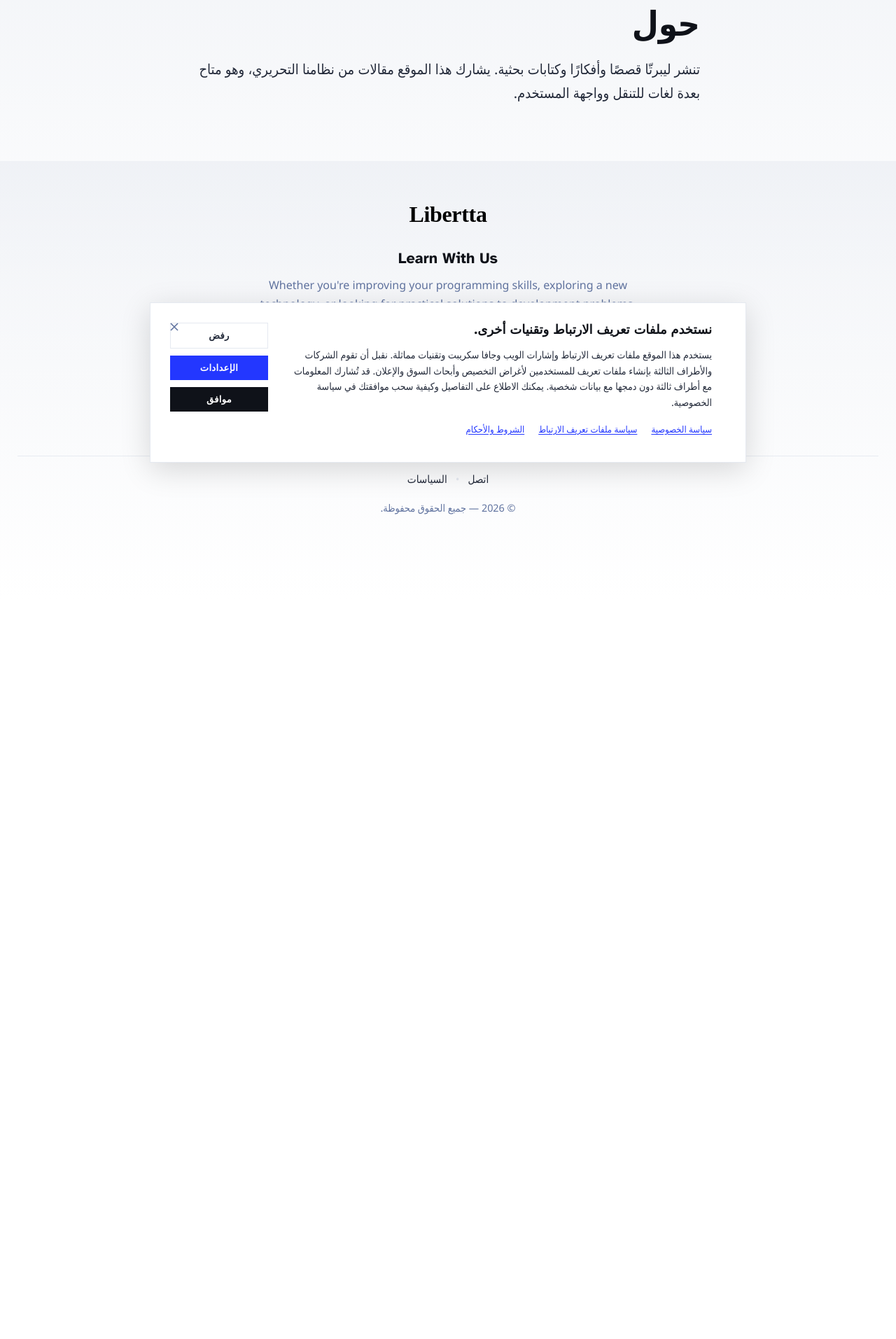
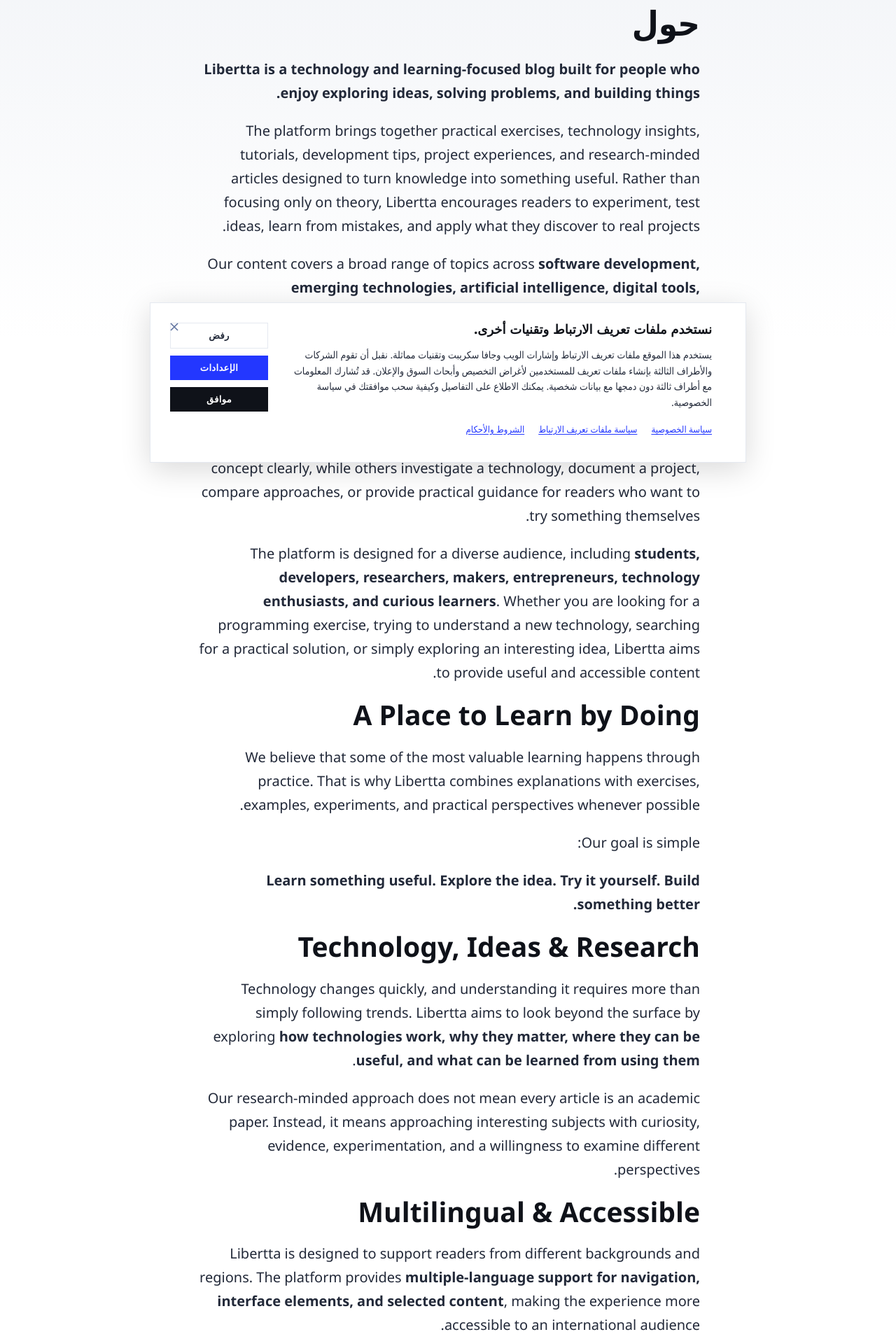
Before and after one commit to mohammedmiroud90-debug/liberttin, an Astro site: page /ar/about/ in a window 1280 px wide. Shown: the part 115-2028 px from the top of the page at 70% size. Before the commit the page ends 973 px from the top, so only its background shows below. Built offline with nearby package versions, Linux system fonts and the light colour scheme; Astro itself is replaced by a stand-in of ours; no server answers; a web font is replaced by a local one.

Commit message:
fix: update project configuration and deployment9

```diff
--- a/src/components/Header.astro
+++ b/src/components/Header.astro
@@ -659,6 +659,7 @@ const adminHref = localizedPath(locale, "/admin/");
 		color: #111;
 		overflow: hidden;
 		border: 1px solid rgba(0, 0, 0, 0.08);
+		border-radius: 20px;
 		box-shadow: 0 28px 64px rgba(0, 0, 0, 0.24);
 		animation: subscribe-modal-in 0.28s ease;
 	}
@@ -818,6 +819,7 @@ const adminHref = localizedPath(locale, "/admin/");
 		width: 100%;
 		padding: 0.9rem 1rem;
 		border: 1px solid #d1d5db;
+		border-radius: 12px;
 		background: #fff;
 		font-size: 1rem;
 		box-sizing: border-box;
@@ -833,6 +835,7 @@ const adminHref = localizedPath(locale, "/admin/");
 	.subscribe-modal__form button {
 		padding: 0.9rem 1.1rem;
 		border: none;
+		border-radius: 12px;
 		background: #000;
 		color: #fff;
 		font-weight: 700;
--- a/src/views/AboutPage.astro
+++ b/src/views/AboutPage.astro
@@ -10,6 +10,8 @@ import { pageTitle } from "../i18n/title";
 type Props = { locale?: Locale };
 const locale = Astro.props.locale ?? DEFAULT_LOCALE;
 const dir = getDir(locale);
+const aboutDescription =
+	"Libertta is a technology and learning-focused blog built for people who enjoy exploring ideas, solving problems, and building things.";
 ---
 
 <!doctype html>
@@ -17,7 +19,7 @@ const dir = getDir(locale);
 	<head>
 		<BaseHead
 			title={pageTitle(locale, "nav.about")}
-			description={t(locale, "about.body")}
+			description={aboutDescription}
 			locale={locale}
 		/>
 	</head>
@@ -26,7 +28,103 @@ const dir = getDir(locale);
 		<main>
 			<article>
 				<h1>{t(locale, "nav.about")}</h1>
-				<p>{t(locale, "about.body")}</p>
+
+				<p>
+					<strong
+						>Libertta is a technology and learning-focused blog built for people who enjoy
+						exploring ideas, solving problems, and building things.</strong
+					>
+				</p>
+
+				<p>
+					The platform brings together practical exercises, technology insights, tutorials,
+					development tips, project experiences, and research-minded articles designed to turn
+					knowledge into something useful. Rather than focusing only on theory, Libertta
+					encourages readers to experiment, test ideas, learn from mistakes, and apply what they
+					discover to real projects.
+				</p>
+
+				<p>
+					Our content covers a broad range of topics across
+					<strong
+						>software development, emerging technologies, artificial intelligence, digital tools,
+						programming, engineering, innovation, and practical problem-solving</strong
+					>. Articles may range from simple exercises and technical explanations to deeper
+					explorations of technologies, workflows, tools, and ideas shaping the digital world.
+				</p>
+
+				<p>
+					Libertta also serves as a space for sharing
+					<strong>experiences, observations, experiments, and lessons learned</strong>. Some
+					articles are created to explain a concept clearly, while others investigate a
+					technology, document a project, compare approaches, or provide practical guidance for
+					readers who want to try something themselves.
+				</p>
+
+				<p>
+					The platform is designed for a diverse audience, including
+					<strong
+						>students, developers, researchers, makers, entrepreneurs, technology enthusiasts, and
+						curious learners</strong
+					>. Whether you are looking for a programming exercise, trying to understand a new
+					technology, searching for a practical solution, or simply exploring an interesting idea,
+					Libertta aims to provide useful and accessible content.
+				</p>
+
+				<h2>A Place to Learn by Doing</h2>
+				<p>
+					We believe that some of the most valuable learning happens through practice. That is why
+					Libertta combines explanations with exercises, examples, experiments, and practical
+					perspectives whenever possible.
+				</p>
+				<p>Our goal is simple:</p>
+				<p>
+					<strong
+						>Learn something useful. Explore the idea. Try it yourself. Build something better.</strong
+					>
+				</p>
+
+				<h2>Technology, Ideas &amp; Research</h2>
+				<p>
+					Technology changes quickly, and understanding it requires more than simply following
+					trends. Libertta aims to look beyond the surface by exploring
+					<strong
+						>how technologies work, why they matter, where they can be useful, and what can be
+						learned from using them</strong
+					>.
+				</p>
+				<p>
+					Our research-minded approach does not mean every article is an academic paper. Instead,
+					it means approaching interesting subjects with curiosity, evidence, experimentation, and
+					a willingness to examine different perspectives.
+				</p>
+
+				<h2>Multilingual &amp; Accessible</h2>
+				<p>
+					Libertta is designed to support readers from different backgrounds and regions. The
+					platform provides
+					<strong
+						>multiple-language support for navigation, interface elements, and selected content</strong
+					>, making the experience more accessible to an international audience.
+				</p>
+
+				<h2>Our Purpose</h2>
+				<p>
+					Libertta exists to create a growing knowledge space where
+					<strong
+						>ideas can be explored, practical skills can be developed, and useful discoveries can
+						be shared</strong
+					>.
+				</p>
+				<p>
+					We are building a place where a small exercise can become a learning experience, a
+					technical problem can become a tutorial, an experiment can become an insight, and an
+					interesting idea can become the starting point for a new project.
+				</p>
+
+				<p>
+					<strong>Libertta — Learn. Explore. Build. Share.</strong>
+				</p>
 			</article>
 		</main>
 		<Footer locale={locale} />
```
Also changed, not shown: src/components/blog/NewsletterCard.tsx (+4 -4 lines).
